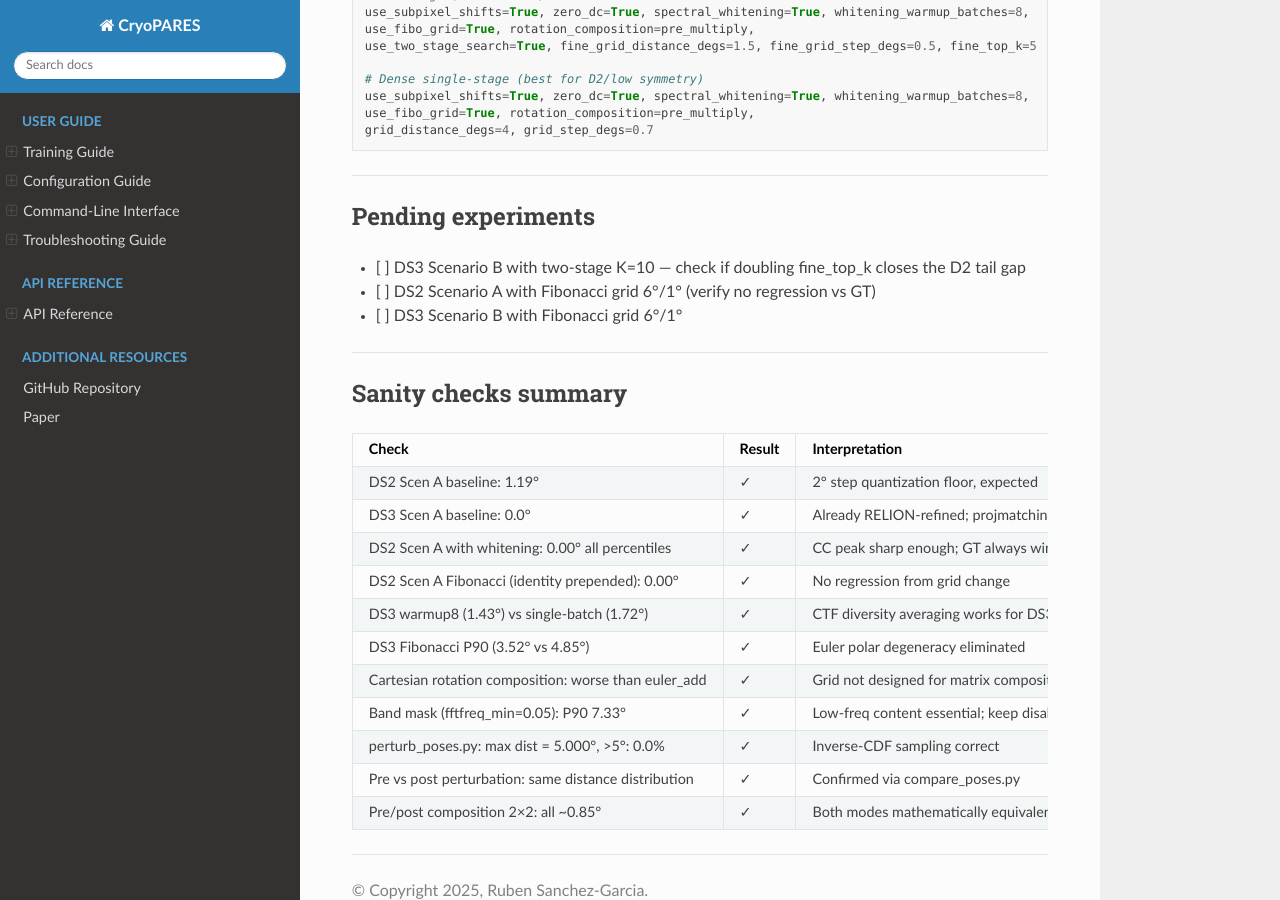
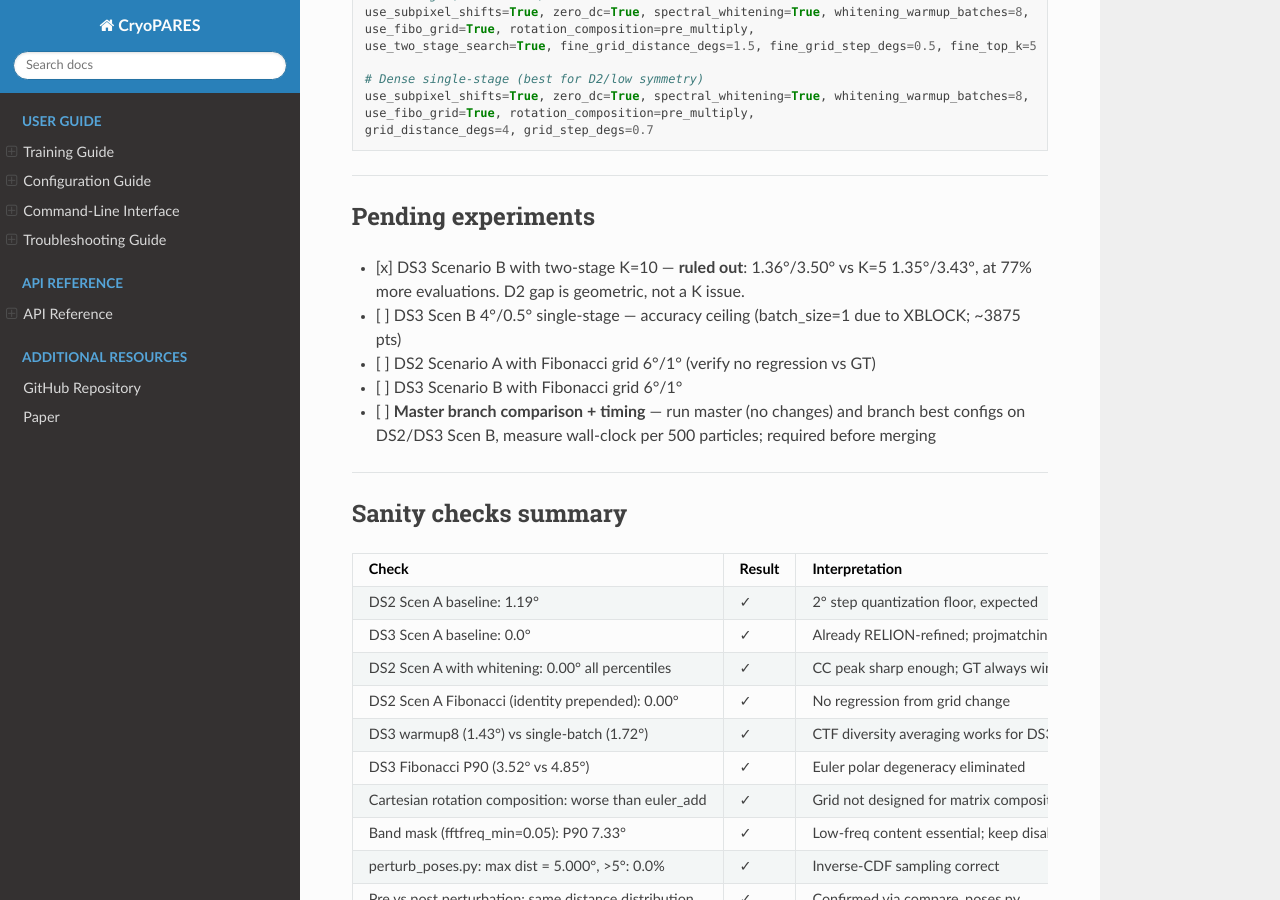
Before and after one commit to rsanchezgarc/cryoPARES, a Sphinx documentation site: the page built from docs/projmatching_benchmark_results.md, in a window 1280 px wide and 900 px high, scrolled down 12449 px. Built offline with Sphinx 7.4.7 and the Read the Docs theme 3.1.0, drawn with Linux system fonts in a browser that asks for light colours.

Commit message:
rule out K=10 for DS3: geometric D2 gap, not a candidate-count issue

```diff
--- a/docs/projmatching_benchmark_results.md
+++ b/docs/projmatching_benchmark_results.md
@@ -496,9 +496,11 @@ grid_distance_degs=4, grid_step_degs=0.7
 
 ## Pending experiments
 
-- [ ] DS3 Scenario B with two-stage K=10 — check if doubling fine_top_k closes the D2 tail gap
+- [x] DS3 Scenario B with two-stage K=10 — **ruled out**: 1.36°/3.50° vs K=5 1.35°/3.43°, at 77% more evaluations. D2 gap is geometric, not a K issue.
+- [ ] DS3 Scen B 4°/0.5° single-stage — accuracy ceiling (batch_size=1 due to XBLOCK; ~3875 pts)
 - [ ] DS2 Scenario A with Fibonacci grid 6°/1° (verify no regression vs GT)
 - [ ] DS3 Scenario B with Fibonacci grid 6°/1°
+- [ ] **Master branch comparison + timing** — run master (no changes) and branch best configs on DS2/DS3 Scen B, measure wall-clock per 500 particles; required before merging
 
 ---
 
```
Also changed, not shown: docs/projmatching_accuracy_improvements.md (+3 -1 lines).
